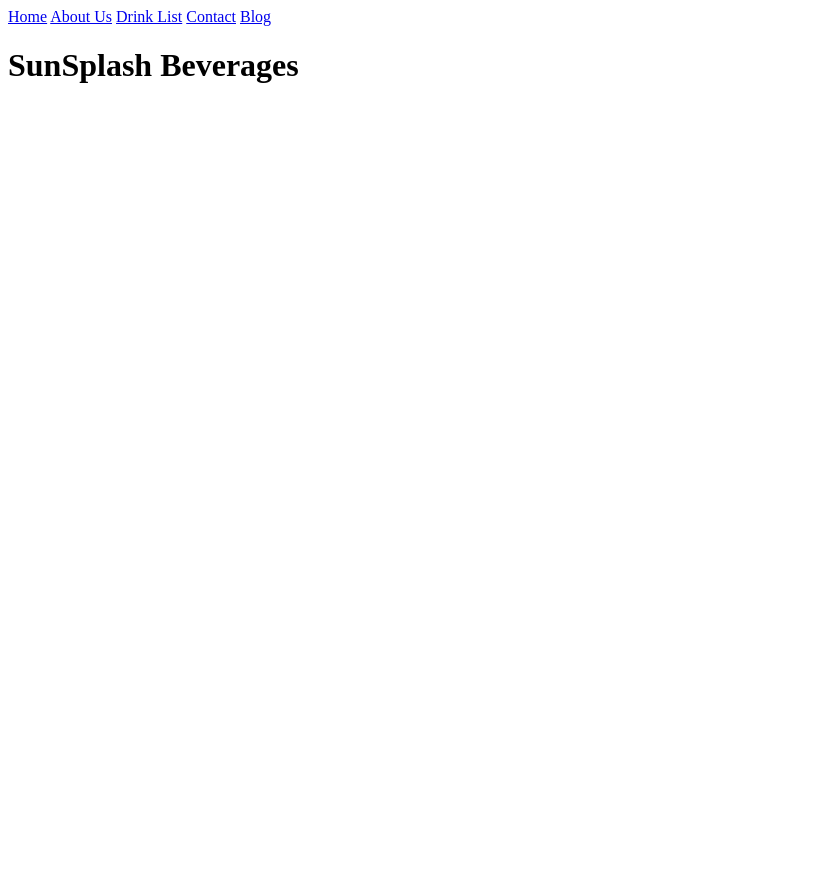
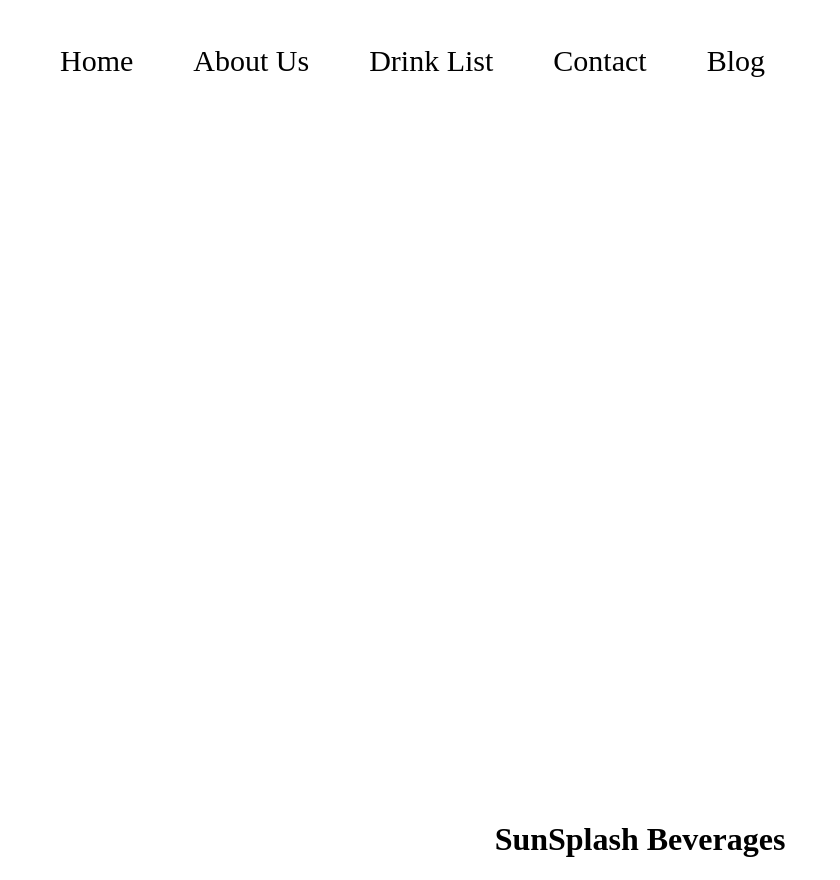
Before and after one commit to Rmhibbert/webAssignment, a SvelteKit app: page / in a window 1280 px wide. Shown: the whole page, without its empty margins (0-840 px from the left). Before the commit the page ends 800 px from the top, so only its background shows below. Built offline with nearby package versions, Linux system fonts and the light colour scheme.

Commit message:
I have added the nav

```diff
--- a/src/routes/+layout.svelte
+++ b/src/routes/+layout.svelte
@@ -2,6 +2,10 @@
 import Header from "$lib/Header.svelte";
 </script>
 
+<svelte:head>
+    <link rel="stylesheet" href="css/main.css" />
+</svelte:head>
+
 <Header/>
 
 <slot/>
--- a/static/css/main.css
+++ b/static/css/main.css
@@ -1,6 +1,10 @@
 body{
     margin: 0;
     padding: 0;
+}
+
+h1{
+    text-align: center;
 }
 
 .logo{
@@ -9,7 +13,7 @@ body{
 }
 
 .mainImg{
-    background-image: url(C:\webAssignment\static\img\mainImg.jpg);
+    background-image: url("main.css");
     background-position: center;
     background-size: cover;
     background-repeat: no-repeat;
```
